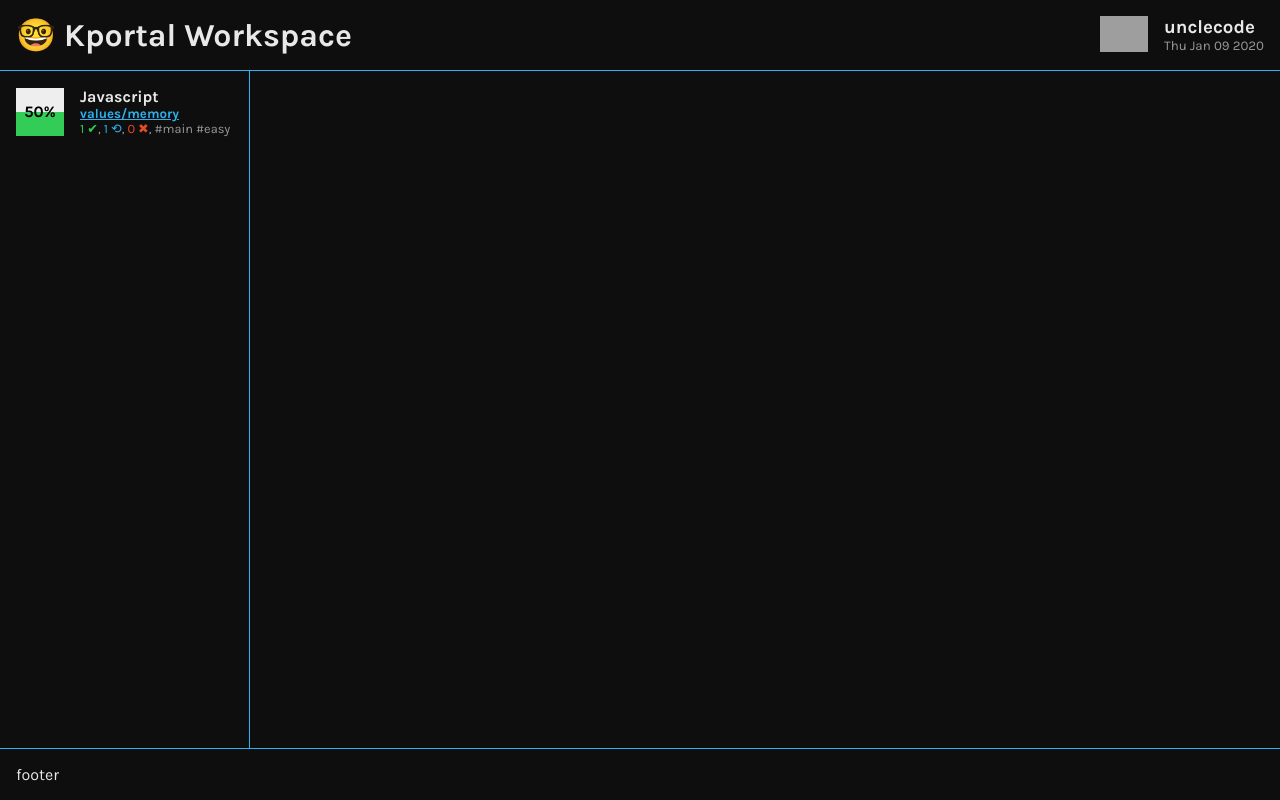
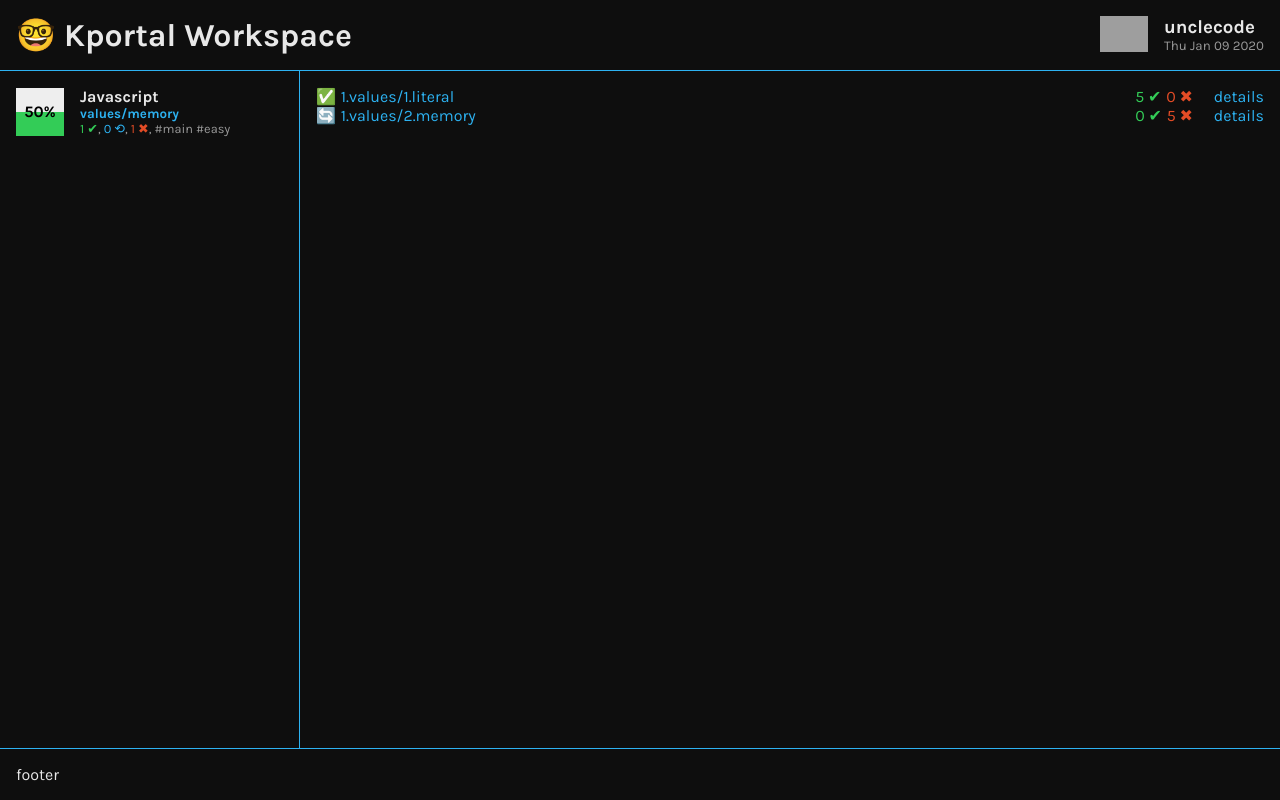
Before and after one commit to unclecode/kportal-workspace, a website: page docs/index.html in a window 1280 px wide. Drawn offline with Linux system fonts and the light colour scheme; grey boxes are pictures that could not be loaded.

Commit message:
update github page

```diff
--- a/docs/components/Branch.js
+++ b/docs/components/Branch.js
@@ -1,5 +1,29 @@
 class Branch {
-    constructor(){
+    constructor(key, testResult) {
+        this.key = key
+        let { status, total, passed, failed } = { ...testResult.test }
+        this.test = {
+            status,
+            total,
+            passed,
+            failed
+        }
+
+
+    }
+    render() {
+        const html =
+`<div class = "branch">
+    <span>${this.test.status === "passed" ? '✅' : '🔄'}</span>
+    <a href = "#">${this.key}</a>
+    <span class = "text-success">${this.test.passed} ✔</span>
+    <span class = "text-danger">${this.test.failed} ✖</span>
+    <a href = "#" style = "margin-left:1rem">details</a>
+</div>`
+        var wrapper = document.createElement('div');
+        wrapper.innerHTML = html;
+        this.el = wrapper.firstChild;
+        return this.el;
 
     }
 }
--- a/docs/components/Cube.js
+++ b/docs/components/Cube.js
@@ -6,22 +6,22 @@ class CubeView {
         this.current = cube.current
         this.result = cube.result
         this.url = cube.url
-
+        this.branch = this.current.lesson
         this.topic = this.current.lesson.split('/')[0].split('.')[1]
         this.lesson = this.current.lesson.split('/')[1].split('.')[1]
 
         this.progress = this.getProgress()
 
-        this.scenarioTags = this.current.scenario.split('#').map(s=>`#${s}`)
+        this.scenarioTags = this.current.scenario.split('#').map(s => `#${s}`)
     }
     getProgress() {
         let passed = 0;
         let failed = 0;
         let pending = 0;
         for (let [key, value] of Object.entries(this.result)) {
-            passed += value.test === "passed" ? 1 : 0
-            failed += value.test === "failed" ? 1 : 0
-            pending += value.test === "pending" ? 1 : 0
+            passed += value.test.status === "passed" ? 1 : 0
+            failed += value.test.status === "failed" ? 1 : 0
+            pending += value.test.status === "pending" ? 1 : 0
         }
         return {
             passed, pending, failed, total: Object.keys(this.result).length
@@ -29,10 +29,10 @@ class CubeView {
     }
     render(el) {
         this.el = el;
-        let performed = (this.progress.passed / this.progress.total)*100
+        let performed = (this.progress.passed / this.progress.total) * 100
         const html =
-`<div class = "cube">
-<div class = "progress" style="background: linear-gradient(to bottom, #eee ${performed}%, #33CC57 ${performed}%);">${performed}%</div>
+            `<div class = "cube">
+<div class = "progress" style="background: linear-gradient(to bottom, #eee ${100-performed}%, #33CC57 ${performed}%);">${performed}%</div>
 <div class = "caption">
 <h4>${this.name}</h4>
 <h5><a href = "#">${this.topic}/${this.lesson}</a></h5>
@@ -47,6 +47,16 @@ class CubeView {
         var wrapper = document.createElement('div');
         wrapper.innerHTML = html;
         this.el = wrapper.firstChild;
+        this.el.onclick = (e) => {
+            if (e.target.tagName !== "A") {
+                var evt = new CustomEvent('cube_clicked', {
+                    detail: this.name
+                });
+                requestAnimationFrame(() => {
+                    window.dispatchEvent(evt)
+                })
+            }
+        }
         return this.el
     }
 }
--- a/docs/components/Page.js
+++ b/docs/components/Page.js
@@ -6,6 +6,19 @@ function MakePage() {
         constructor() {
             this.user = null;
             this.cubes = {};
+            this.branches = []
+
+            window.addEventListener("cube_clicked", e => {
+                const cube = this.cubes[e.detail];
+                this.branches = []
+                for (let [key, value] of Object.entries(this.cubes[cube.name].result)) {
+                    let b = new Branch(key, value)
+                    // debugger
+                    this.branches.push(b)
+                    document.querySelector("#cubeDetails").appendChild(b.render())
+                }
+                // render them in the right and if click get their "resultUrl" and fetch json n show
+            })
 
 
         }
@@ -19,6 +32,7 @@ function MakePage() {
 
             this.user = await new UserView(cubeData.user)
             this.render()
+            window.dispatchEvent(new CustomEvent("cube_clicked", { detail: "javascript"}))
             return this.cubes
         }
         render() {
--- a/docs/cubes.json
+++ b/docs/cubes.json
@@ -20,11 +20,22 @@
             "url": "https://raw.githubusercontent.com/unclecode/unclecode-javascript-cube/master/javascript.cube.json",
             "result": {
                 "1.values/1.literal": {
-                    "test": "passed",
-                    "resultUrl":""
+                    "test": {
+                        "status": "passed",
+                        "total": 5,
+                        "failed": 0,
+                        "passed": 5
+                    },
+                    "resultUrl": ""
                 },
                 "1.values/2.memory": {
-                    "test": "pending"
+                    "test": {
+                        "status": "failed",
+                        "total": 5,
+                        "failed": 5,
+                        "passed": 0
+                    },
+                    "resultUrl": ""
                 }
             }
         }
--- a/docs/index.html
+++ b/docs/index.html
@@ -24,6 +24,7 @@
     </div>
     <script src="./components/User.js"></script>
     <script src="./components/Cube.js"></script>
+    <script src="./components/Branch.js"></script>
     <script src="./components/Page.js"></script>
     <script src="./app.js"></script>
 </body>
--- a/docs/style.css
+++ b/docs/style.css
@@ -2,6 +2,7 @@
     --blue:#0366d6;
     --blue-dark-theme: #2db2f1;
     --grey-dark: #1D1E20;
+    --accent: #ff8229;
 }
 
 body {
@@ -12,7 +13,11 @@ h1, h2, h3, h4, h5 {
     margin: 0;
 }
 a {
-    color: #0366d6
+    color: #0366d6;
+    text-decoration: none;
+}
+a:hover{
+    text-decoration: underline;
 }
 
 html, body {
@@ -28,6 +33,9 @@ body.dark {
 }
 body.dark a {
     color: #2db2f1
+}
+body.dark a:hover {
+    color: var(--accent);
 }
 
 
@@ -49,7 +57,7 @@ header > h1 {
 main {
     grid-area: 2/1/2/4;
     display: grid;
-    grid-template-columns: 250px 1fr;
+    grid-template-columns: 300px 1fr;
     grid-auto-flow: column;
     border-bottom: 1px solid var(--blue-dark-theme);
 }
@@ -116,7 +124,23 @@ div.cube .progress {
 }
 
 div#cubeDetails {
+    padding-top: 1rem;
+    padding-bottom: 1rem;
 }
+
+.branch {
+    display: grid;
+    grid-auto-flow: column;
+    justify-content: start;
+    align-items: center;
+    grid-gap: 0.3rem;
+    padding: 0rem 1rem;
+    grid-template-columns: max-content 1fr max-content max-content max-content;
+}
+.branch:hover {
+    background-color: var(--grey-dark);
+}
+
 
 footer{
 
```
